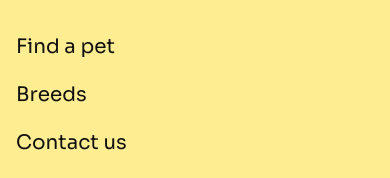
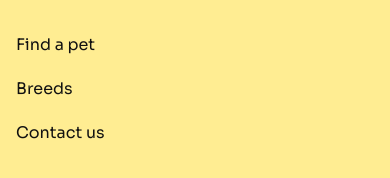
Before and after one commit to junaed-md/Assignment-3, a plain HTML site: page index.html in a window 390 px wide. Shown: the part 4495-4673 px from the top of the page. Drawn offline with nearby package versions, Linux system fonts and the light colour scheme; a web font is replaced by a local one.

Commit message:
fixed font sizing

```diff
--- a/index.html
+++ b/index.html
@@ -399,13 +399,13 @@
                     <div class="flex items-center ">
                         <ul class="flex flex-col gap-5 md:gap-8">
                             <li>
-                                <a class="text-xl text-primarytxt" href="#">Find a pet</a>
+                                <a class="text-base md:text-xl text-primarytxt" href="#">Find a pet</a>
                             </li>
                             <li>
-                                <a class="text-xl text-primarytxt" href="#">Breeds</a>
+                                <a class="text-base md:text-xl text-primarytxt" href="#">Breeds</a>
                             </li>
                             <li>
-                                <a class="text-xl text-primarytxt" href="#">Contact us</a>
+                                <a class="text-base md:text-xl text-primarytxt" href="#">Contact us</a>
                             </li>
 
                         </ul>
```
